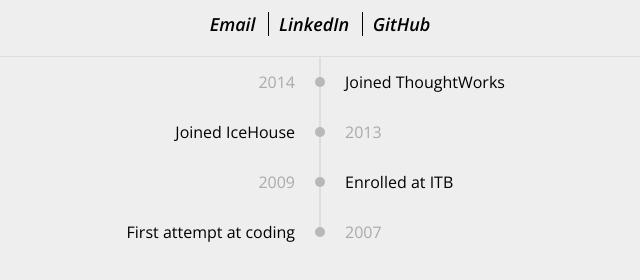
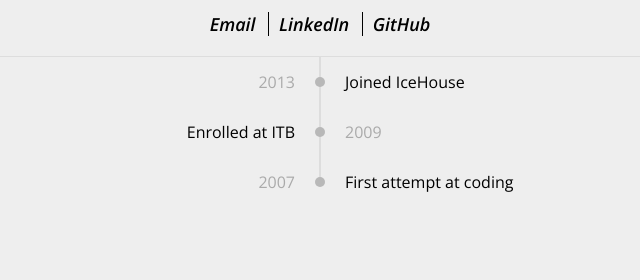
Before and after one commit to sbycrosz/sbycrosz.github.io, a plain HTML site: page index.html in a window 1280 px wide. Shown: the part 92-372 px from the top of the page, without its empty margins (320-960 px from the left). Drawn offline with nearby package versions, Linux system fonts and the light colour scheme.

Commit message:
update site

```diff
--- a/index.html
+++ b/index.html
@@ -1 +1 @@
-<!DOCTYPE html><html><head><meta name=viewport content="width=device-width, user-scalable=no"><title>Sambya Aryasa</title><link href="http://fonts.googleapis.com/css?family=Open+Sans:300italic,600italic,400,800" rel=stylesheet type=text/css><link rel=stylesheet href=style.css></head><body><main class=container><section class=bio><h1>Sambya Aryasa</h1><h2>Software Developer</h2><div class=contact-info><a href=mailto:sambya@aryasa.net target=_blank class=first>Email</a> <a href=http://id.linkedin.com/in/sambya target=_blank>LinkedIn</a> <a href=https://github.com/sbycrosz target=_blank>GitHub</a></div></section><section class=timeline><ul><li class=timeline-item><span class=year>2014</span> <a class=action href=http://www.thoughtworks.com target=_blank>Joined ThoughtWorks</a></li><li class=timeline-item><span class=year>2013</span> <a class=action href=http://www.icehousecorp.com target=_blank>Joined IceHouse</a></li><li class=timeline-item><span class=year>2009</span> <a class=action href=http://www.itb.ac.id target=_blank>Enrolled at ITB</a></li><li class=timeline-item><span class=year>2007</span> <a class=action href=http://www.toki.or.id target=_blank>First attempt at coding</a></li></ul></section></main></body></html>
+<!DOCTYPE html><html><head><meta name=viewport content="width=device-width, user-scalable=no"><title>Sambya Aryasa</title><link href="http://fonts.googleapis.com/css?family=Open+Sans:300italic,600italic,400,800" rel=stylesheet type=text/css><link rel=stylesheet href=style.css></head><body><main class=container><section class=bio><h1>Sambya Aryasa</h1><h2>Software Developer</h2><div class=contact-info><a href=mailto:sambya@aryasa.net target=_blank class=first>Email</a> <a href=http://id.linkedin.com/in/sambya target=_blank>LinkedIn</a> <a href=https://github.com/sbycrosz target=_blank>GitHub</a></div></section><section class=timeline><ul><li class=timeline-item><span class=year>2013</span> <a class=action href=http://www.icehousecorp.com target=_blank>Joined IceHouse</a></li><li class=timeline-item><span class=year>2009</span> <a class=action href=http://www.itb.ac.id target=_blank>Enrolled at ITB</a></li><li class=timeline-item><span class=year>2007</span> <a class=action href=http://www.toki.or.id target=_blank>First attempt at coding</a></li></ul></section></main></body></html>
```
